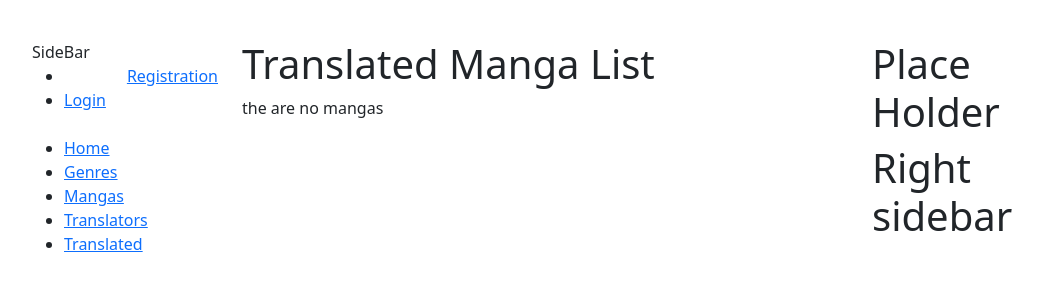
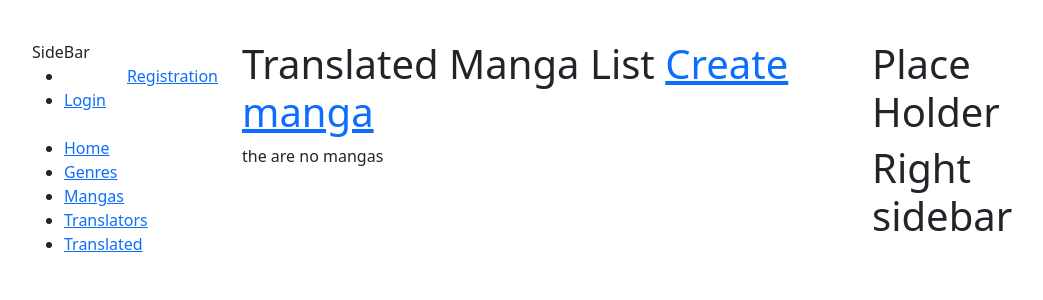
Before and after one commit to zhulich/manganarium, a Django app: page /transleted/ in a window 1280 px wide. Shown: the top 300 px of the page, without its empty margins (0-1043 px from the left). Run offline with Django 4.2, Linux system fonts and the light colour scheme; data that the repository does not hold is empty.

Commit message:
Add  create/update/delete pages for translated manga

```diff
--- a/catalog/forms.py
+++ b/catalog/forms.py
@@ -1,6 +1,8 @@
 from django import forms
 from django.contrib.auth.forms import UserCreationForm
-from catalog.models import Translator, Manga, Genre
+from django.contrib.auth.models import User
+
+from catalog.models import Translator, Manga, Genre, TranslatedManga
 
 
 class TranslatorCreationFrom(UserCreationForm):
--- a/catalog/urls.py
+++ b/catalog/urls.py
@@ -2,7 +2,8 @@ from django.urls import path
 
 from catalog.views import index, GenreListView, MangaListView, TranslatorListView, TranslatedMangaListView, \
     MangaDetailView, TranslatorDetailView, TranslatedMangaDetailView, GenreCreateView, GenreUpdateView, GenreDeleteView, \
-    TranslatorCreateView, MangaCreateView, MangaUpdateView, MangaDeleteView
+    TranslatorCreateView, MangaCreateView, MangaUpdateView, MangaDeleteView, TranslatedMangaCreateView, \
+    TranslatedMangaUpdateView, TranslatedMangaDeleteView
 
 urlpatterns = [
     path("", index, name="index"),
@@ -19,7 +20,10 @@ urlpatterns = [
     path("registrarion/", TranslatorCreateView.as_view(), name="translator-create"),
     path("translators/<int:pk>/", TranslatorDetailView.as_view(), name="translator-detail"),
     path("transleted/", TranslatedMangaListView.as_view(), name="translated-manga-list"),
+    path("transleted/create/", TranslatedMangaCreateView.as_view(), name="translated-manga-create"),
     path("transleted/<int:pk>/", TranslatedMangaDetailView.as_view(), name="translated-manga-detail"),
+    path("transleted/<int:pk>/update/", TranslatedMangaUpdateView.as_view(), name="translated-manga-update"),
+    path("transleted/<int:pk>/delete/", TranslatedMangaDeleteView.as_view(), name="translated-manga-delete"),
 ]
 
 app_name = "catalog"
--- a/catalog/views.py
+++ b/catalog/views.py
@@ -45,13 +45,10 @@ class GenreCreateView(LoginRequiredMixin, generic.CreateView):
 class GenreUpdateView(LoginRequiredMixin, generic.UpdateView):
     model = Genre
     fields = "__all__"
-    success_url = reverse_lazy("catalog:genre-list")
 
 
 class GenreDeleteView(LoginRequiredMixin, generic.DeleteView):
     model = Genre
-    fields = "__all__"
-    success_url = reverse_lazy("catalog:genre-list")
 
 
 class MangaListView(generic.ListView):
@@ -75,8 +72,6 @@ class MangaUpdateView(LoginRequiredMixin, generic.UpdateView):
 
 class MangaDeleteView(LoginRequiredMixin, generic.DeleteView):
     model = Manga
-    fields = "__all__"
-    success_url = reverse_lazy("catalog:manga-list")
 
 
 class TranslatorListView(generic.ListView):
@@ -105,3 +100,22 @@ class TranslatedMangaDetailView(generic.DetailView):
     model = TranslatedManga
     template_name = "catalog/translated_manga_detail.html"
     context_object_name = "translated_manga_detail"
+
+
+class TranslatedMangaCreateView(LoginRequiredMixin, generic.CreateView):
+    model = TranslatedManga
+    fields = "__all__"
+    template_name = "catalog/translated_manga_form.html"
+    success_url = reverse_lazy("catalog:translated-manga-list")
+
+
+class TranslatedMangaUpdateView(LoginRequiredMixin, generic.UpdateView):
+    model = TranslatedManga
+    fields = "__all__"
+    template_name = "catalog/translated_manga_form.html"
+    success_url = reverse_lazy("catalog:translated-manga-list")
+
+
+class TranslatedMangaDeleteView(LoginRequiredMixin, generic.DeleteView):
+    model = TranslatedManga
+    template_name = "catalog/translated_manga_confirm_delete.html"
--- a/templates/catalog/translated_manga_list.html
+++ b/templates/catalog/translated_manga_list.html
@@ -1,7 +1,10 @@
 {% extends 'base.html' %}
 
 {% block content %}
-  <h1>Translated Manga List</h1>
+  <h1>
+    Translated Manga List
+    <a href="{% url 'catalog:translated-manga-create' %}">Create manga</a>
+  </h1>
   {% if translated_manga_list %}
     <ul>
       {% for translated in translated_manga_list %}
```
Also changed, not shown: templates/catalog/translated_manga_confirm_delete.html (added, +12 -0 lines), templates/catalog/translated_manga_detail.html (+7 -1 lines), templates/catalog/translated_manga_form.html (added, +14 -0 lines).
